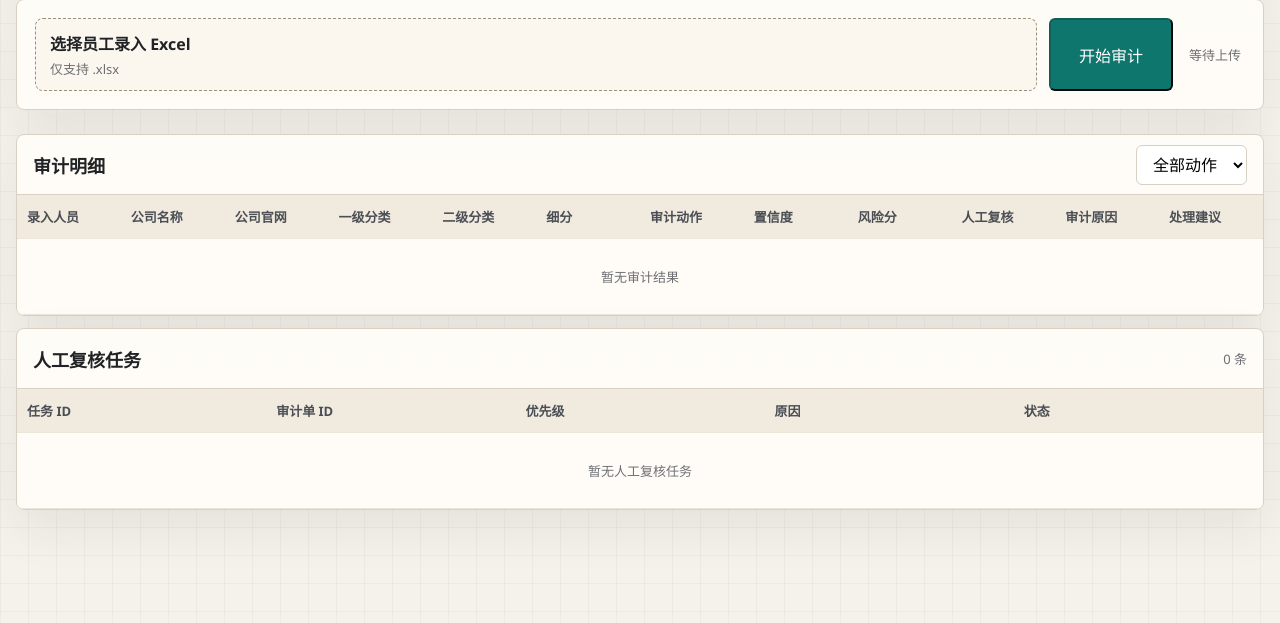
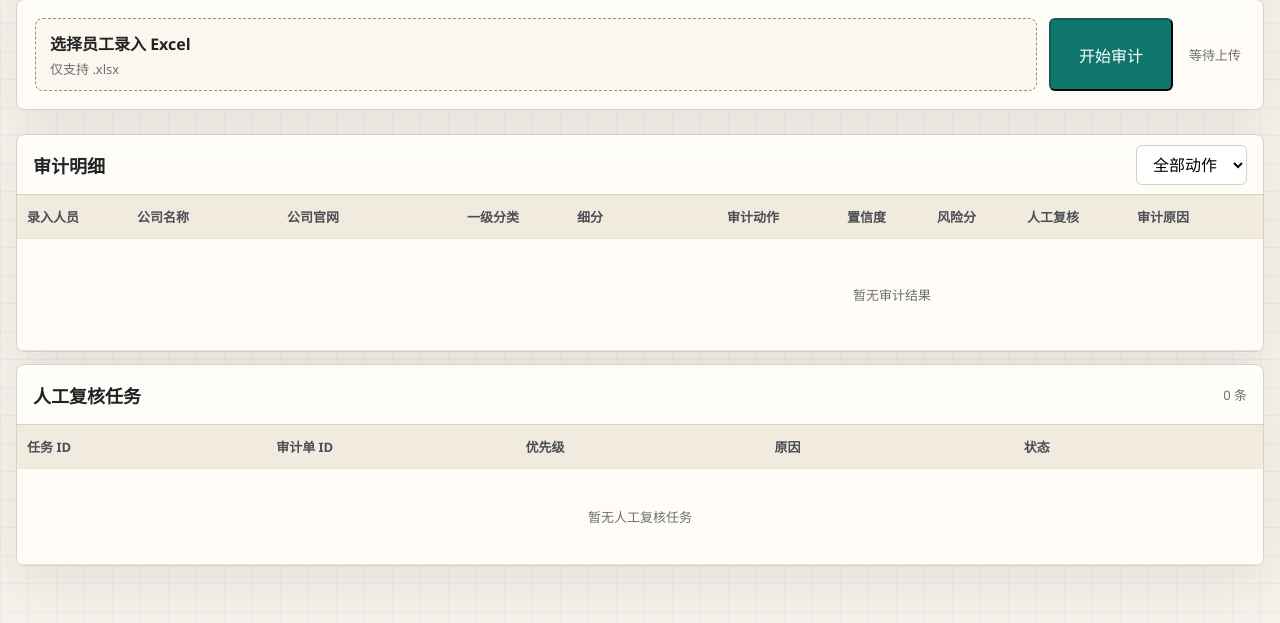
Before and after one commit to anchen485-collab/audit, a FastAPI app: page / in a window 1280 px wide. Shown: the part 145-768 px from the top of the page. Run offline with FastAPI, Linux system fonts and the light colour scheme.

Commit message:
Adjust audit table scrolling

```diff
--- a/app/api/web/static/styles.css
+++ b/app/api/web/static/styles.css
@@ -246,8 +246,62 @@ table {
   table-layout: fixed;
 }
 
+.audit-detail-table {
+  min-width: 1500px;
+}
+
+.audit-detail-table .col-person {
+  width: 110px;
+}
+
+.audit-detail-table .col-company {
+  width: 150px;
+}
+
+.audit-detail-table .col-website {
+  width: 180px;
+}
+
+.audit-detail-table .col-level1 {
+  width: 110px;
+}
+
+.audit-detail-table .col-subcategory {
+  width: 150px;
+}
+
+.audit-detail-table .col-action {
+  width: 120px;
+}
+
+.audit-detail-table .col-confidence,
+.audit-detail-table .col-risk {
+  width: 90px;
+}
+
+.audit-detail-table .col-review {
+  width: 110px;
+}
+
+.audit-detail-table .col-reason {
+  width: 400px;
+}
+
+.audit-detail-table .col-suggestion {
+  width: 240px;
+}
+
 .compact table {
   min-width: 840px;
+}
+
+.review-task-table tbody tr {
+  height: 96px;
+}
+
+.review-task-table td {
+  height: 96px;
+  padding: 8px 10px;
 }
 
 th,
@@ -268,6 +322,40 @@ th {
 td {
   background: rgba(255, 253, 248, 0.72);
   overflow-wrap: anywhere;
+}
+
+.audit-detail-table tbody tr {
+  height: 112px;
+}
+
+.audit-detail-table td {
+  height: 112px;
+  padding: 8px 10px;
+}
+
+.cell-content {
+  max-height: 92px;
+  overflow-y: auto;
+  padding-right: 4px;
+  line-height: 1.35;
+  scrollbar-width: thin;
+}
+
+.reason-cell {
+  max-height: 96px;
+}
+
+.review-reason-cell {
+  max-height: 76px;
+}
+
+.cell-content::-webkit-scrollbar {
+  width: 6px;
+}
+
+.cell-content::-webkit-scrollbar-thumb {
+  border-radius: 999px;
+  background: #c9bdad;
 }
 
 tbody tr:hover td {
--- a/app/api/web/templates/index.html
+++ b/app/api/web/templates/index.html
@@ -4,7 +4,7 @@
     <meta charset="utf-8" />
     <meta name="viewport" content="width=device-width, initial-scale=1" />
     <title>审计工作台</title>
-    <link rel="stylesheet" href="/static/styles.css" />
+    <link rel="stylesheet" href="/static/styles.css?v=detail-table-20260731" />
   </head>
   <body>
     <main class="shell">
@@ -45,14 +45,26 @@
           </div>
         </div>
         <div class="table-wrap">
-          <table>
+          <table class="audit-detail-table">
+            <colgroup>
+              <col class="col-person" />
+              <col class="col-company" />
+              <col class="col-website" />
+              <col class="col-level1" />
+              <col class="col-subcategory" />
+              <col class="col-action" />
+              <col class="col-confidence" />
+              <col class="col-risk" />
+              <col class="col-review" />
+              <col class="col-reason" />
+              <col class="col-suggestion" />
+            </colgroup>
             <thead>
               <tr>
                 <th>录入人员</th>
                 <th>公司名称</th>
                 <th>公司官网</th>
                 <th>一级分类</th>
-                <th>二级分类</th>
                 <th>细分</th>
                 <th>审计动作</th>
                 <th>置信度</th>
@@ -64,7 +76,7 @@
             </thead>
             <tbody id="resultRows">
               <tr>
-                <td colspan="12" class="empty-cell">暂无审计结果</td>
+                <td colspan="11" class="empty-cell">暂无审计结果</td>
               </tr>
             </tbody>
           </table>
@@ -77,7 +89,7 @@
           <span id="reviewCount" class="subtle-count">0 条</span>
         </div>
         <div class="table-wrap compact">
-          <table>
+          <table class="review-task-table">
             <thead>
               <tr>
                 <th>任务 ID</th>
@@ -97,6 +109,6 @@
       </section>
     </main>
 
-    <script src="/static/app.js"></script>
+    <script src="/static/app.js?v=detail-table-20260731"></script>
   </body>
 </html>
```
Also changed, not shown: app/api/web/static/app.js (+25 -16 lines), tests/test_api_frontend_upload.py (+13 -0 lines).
